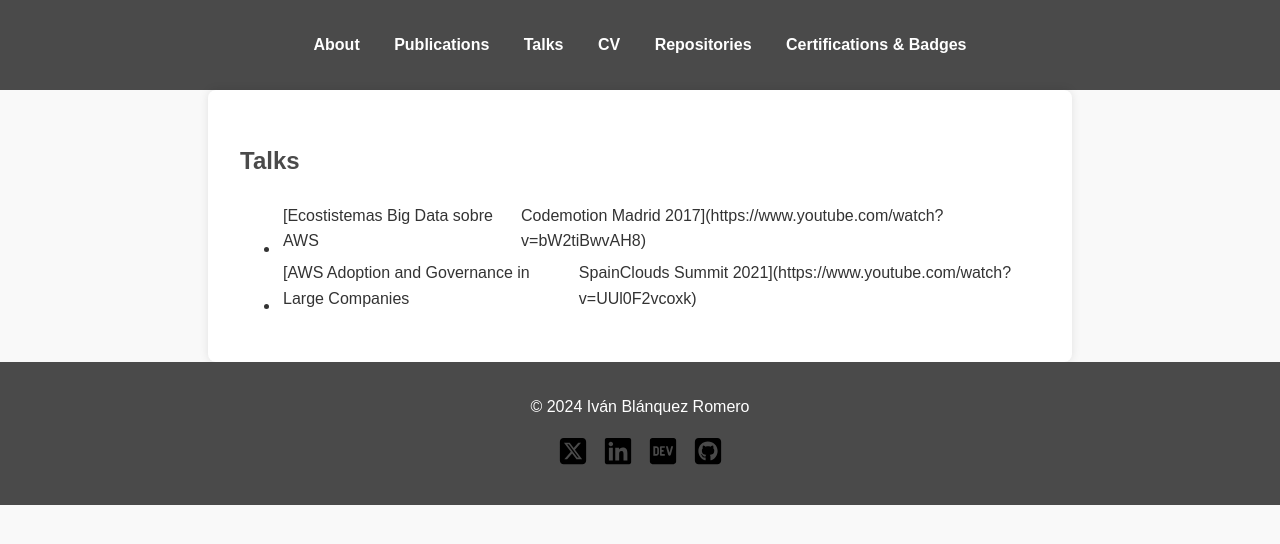
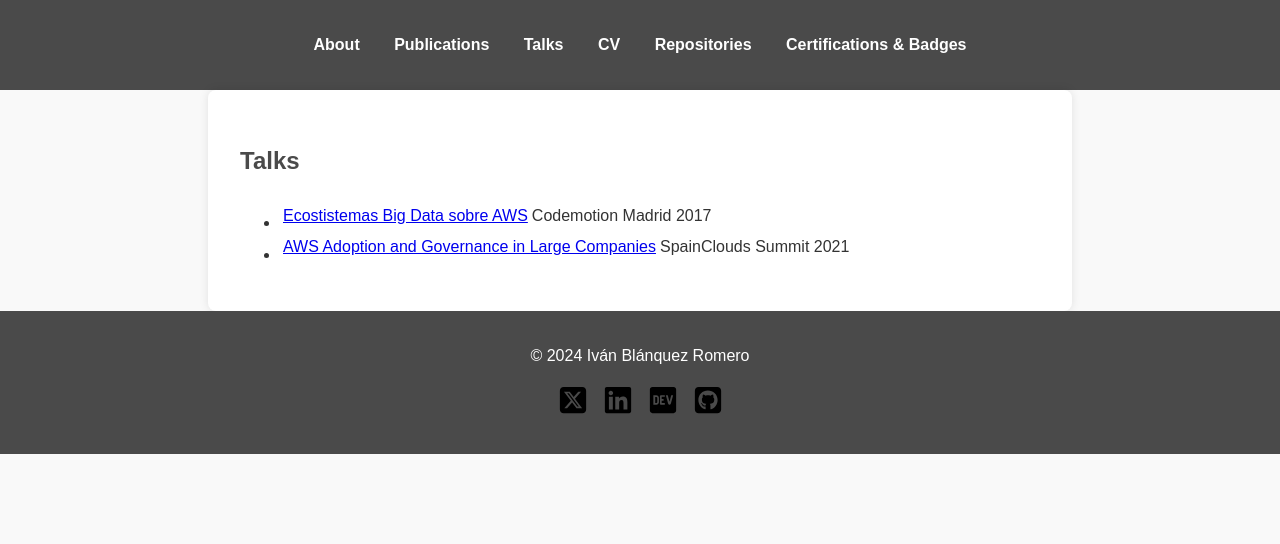
Before and after one commit to IvanBlanquez/ivanblanquez.github.io, a Jekyll site: the page built from talks.md, in a window 1280 px wide. Shown: the top 544 px of the page. Built offline with Jekyll 4.4.1, drawn with Linux system fonts in a browser that asks for light colours.

Commit message:
bug fixing in talks link

```diff
--- a/talks.md
+++ b/talks.md
@@ -4,5 +4,5 @@ title: "Talks"
 permalink: /talks/
 ---
 
-* [Ecostistemas Big Data sobre AWS | Codemotion Madrid 2017](https://www.youtube.com/watch?v=bW2tiBwvAH8)
-* [AWS Adoption and Governance in Large Companies | SpainClouds Summit 2021](https://www.youtube.com/watch?v=UUl0F2vcoxk)
+* [Ecostistemas Big Data sobre AWS](https://www.youtube.com/watch?v=bW2tiBwvAH8) | Codemotion Madrid 2017
+* [AWS Adoption and Governance in Large Companies](https://www.youtube.com/watch?v=UUl0F2vcoxk) | SpainClouds Summit 2021
```
